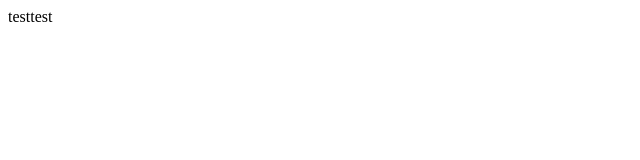
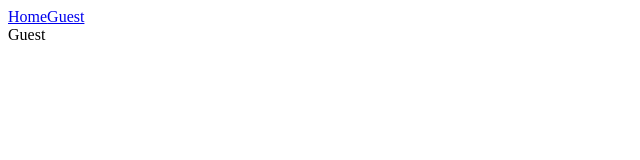
Before and after one commit to byoungyoon/ARS, a React (Create React App) app: page /guest in a window 1280 px wide. Shown: the top 160 px of the page, without its empty margins (0-640 px from the left). Built offline with nearby package versions, Linux system fonts and the light colour scheme.

Commit message:
3일차 react-router-dom 테스트

```diff
--- a/package.json
+++ b/package.json
@@ -18,6 +18,7 @@
     "express": "^4.18.1",
     "react": "^18.2.0",
     "react-dom": "^18.2.0",
+    "react-router-dom": "^6.3.0",
     "react-scripts": "^5.0.1"
   },
   "devDependencies": {
--- a/public/index.html
+++ b/public/index.html
@@ -4,7 +4,7 @@
     <meta charset="UTF-8" />
     <meta http-equiv="X-UA-Compatible" content="IE=edge" />
     <meta name="viewport" content="width=device-width, initial-scale=1.0" />
-    <title>Document</title>
+    <title>ARS</title>
   </head>
   <body>
     <div id="root"></div>
--- a/src/App.js
+++ b/src/App.js
@@ -1,7 +1,8 @@
 import React from "react";
+import Template from "./pages/Template";
 
 function App() {
-  return <div>testtest</div>;
+  return <Template />;
 }
 
 export default App;
--- a/src/index.js
+++ b/src/index.js
@@ -1,10 +1,11 @@
 import React from "react";
 import ReactDOM from "react-dom/client";
+import { BrowserRouter } from "react-router-dom";
 import App from "./App";
 
 const root = ReactDOM.createRoot(document.getElementById("root"));
 root.render(
-  <React.StrictMode>
+  <BrowserRouter>
     <App />
-  </React.StrictMode>
+  </BrowserRouter>
 );
--- /dev/null
+++ b/src/pages/404.js
@@ -0,0 +1,7 @@
+import React from "react";
+
+const Page404 = () => {
+  return <div>404 error</div>;
+};
+
+export default Page404;
--- /dev/null
+++ b/src/pages/Guest.js
@@ -0,0 +1,7 @@
+import React from "react";
+
+const Guest = () => {
+  return <div>Guest</div>;
+};
+
+export default Guest;
--- /dev/null
+++ b/src/pages/Home.js
@@ -0,0 +1,7 @@
+import React from "react";
+
+const Home = () => {
+  return <div>Home</div>;
+};
+
+export default Home;
--- /dev/null
+++ b/src/pages/Template.js
@@ -0,0 +1,22 @@
+import React from "react";
+import { Link, Route, Routes } from "react-router-dom";
+import Guest from "./Guest";
+import Home from "./Home";
+import Page404 from "./404";
+
+const Template = () => {
+  return (
+    <div>
+      <Link to="/">Home</Link>
+      <Link to="/guest">Guest</Link>
+
+      <Routes>
+        <Route path="*" element={<Page404 />}></Route>
+        <Route path="/" element={<Home />}></Route>
+        <Route path="/guest" element={<Guest />}></Route>
+      </Routes>
+    </div>
+  );
+};
+
+export default Template;
--- a/webpack.config.js
+++ b/webpack.config.js
@@ -19,6 +19,7 @@ module.exports = {
   },
   devServer: {
     liveReload: true,
+    historyApiFallback: true,
   },
   module: {
     rules: [
```
Also changed, not shown: src/components/Footer.js (added, +7 -0 lines), src/components/Header.js (added, +7 -0 lines), src/components/Nav.js (added, +7 -0 lines), 2 other files (tests, documents, lock files or other folders).
